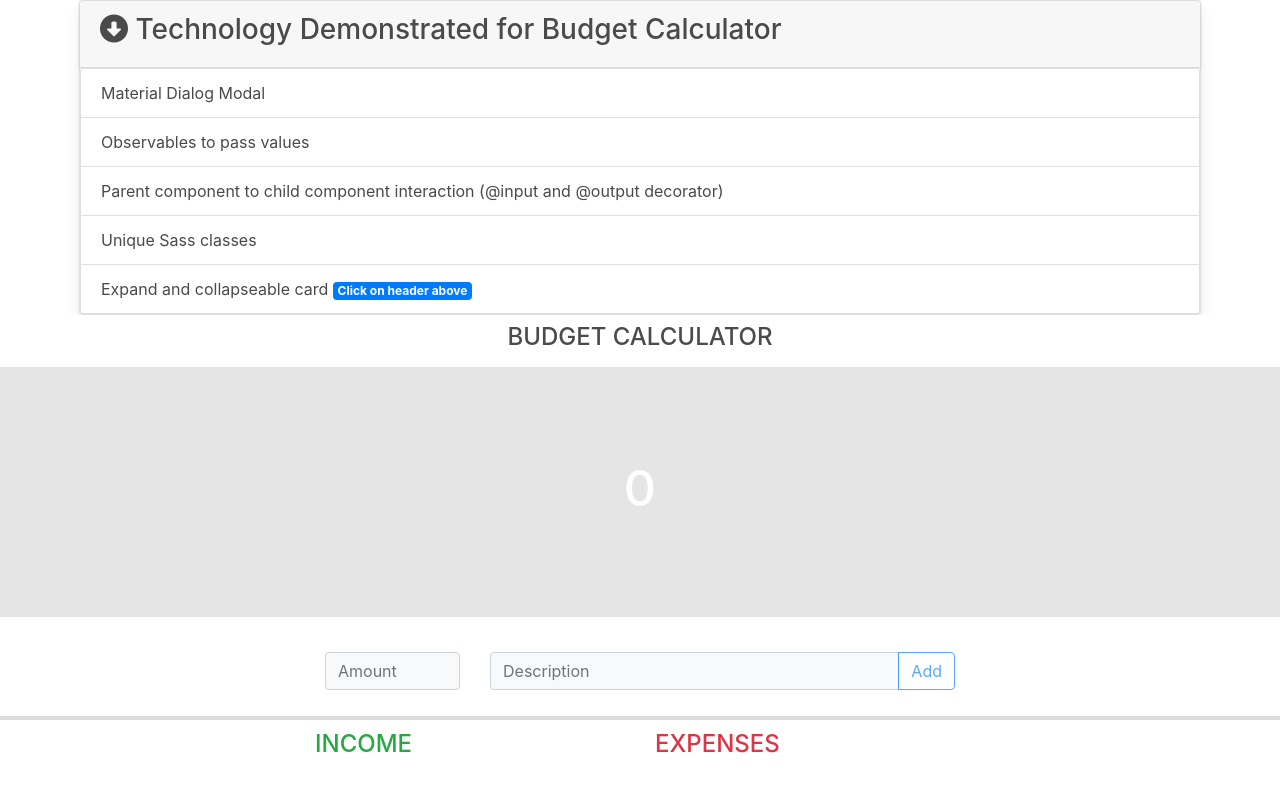
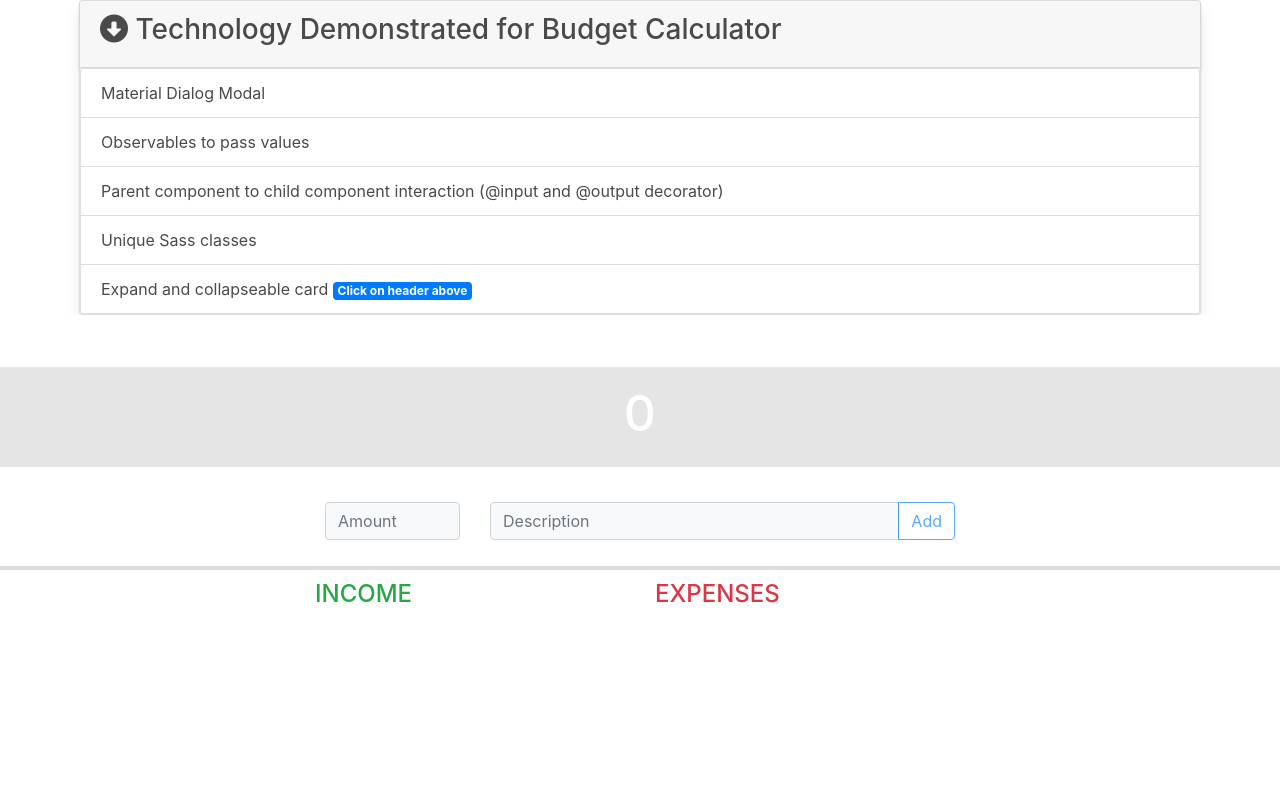
Before and after one commit to Amisha07/angular-budget-calculator-app, an Angular app: page / in a window 1280 px wide. Shown: the top 792 px of the page. Built offline with nearby package versions, Linux system fonts and the light colour scheme.

Commit message:
2 files modified

```diff
--- a/src/app/budget-calculator/budget-calculator.component.html
+++ b/src/app/budget-calculator/budget-calculator.component.html
@@ -1,5 +1,5 @@
 <nav class="navbar navbar-light bg-none">
-   <h4>Budget Calculator</h4>
+   <!-- <h4>Budget Calculator</h4> -->
 </nav>
 
 <section class="container-fluid header">
--- a/src/app/budget-calculator/budget-calculator.component.scss
+++ b/src/app/budget-calculator/budget-calculator.component.scss
@@ -14,7 +14,7 @@ $red: #dc3545;
 
 .header{
   display: flex;
-  height: 250px;
+  height: 100px;
   background: rgba(0,0,0,.1);
   justify-content: center;
   align-items: center;
```
